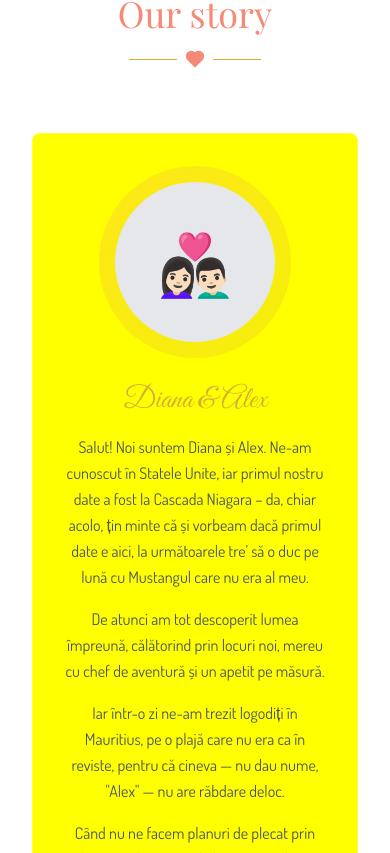
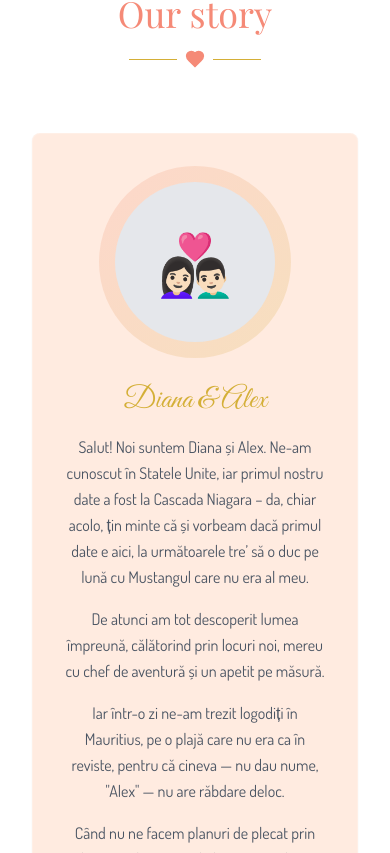
Before and after one commit to alexserban97/diana-alex-cununie, a React (Vite) app: page / in a window 390 px wide. Shown: the part 931-1784 px from the top of the page. Built offline with nearby package versions, Linux system fonts and the light colour scheme.

Commit message:
Fix: Card color not appearing on mobile
Check and ensure the card color change is applied correctly on mobile devices.

```diff
--- a/src/index.css
+++ b/src/index.css
@@ -1,3 +1,4 @@
+
 @tailwind base;
 @tailwind components;
 @tailwind utilities;
@@ -7,7 +8,7 @@
     --background: 250 250 249;
     --foreground: 39 39 42;
 
-    --card: 255 234 208;
+    --card: 255 235 224;
     --card-foreground: 39 39 42;
 
     --popover: 255 255 255;
@@ -48,8 +49,8 @@
     --background: 9 9 11;
     --foreground: 250 250 250;
 
-    --card: 255 234 208;
-    --card-foreground: 250 250 250;
+    --card: 255 235 224;
+    --card-foreground: 39 39 42;
 
     --popover: 9 9 11;
     --popover-foreground: 250 250 250;
@@ -108,6 +109,7 @@
 
   .wedding-card {
     @apply bg-white/80 backdrop-blur-sm border border-white/20 shadow-lg rounded-xl;
+    background-color: rgb(255, 235, 224) !important;
   }
 
   .heart-decoration::before {
@@ -132,3 +134,17 @@
     background-attachment: scroll;
   }
 }
+
+/* Forțez culoarea cardurilor pentru toate dispozitivele */
+.bg-card {
+  background-color: rgb(255, 235, 224) !important;
+}
+
+/* Asigur că cardurile au culoarea corectă pe mobile */
+@media (max-width: 768px) {
+  .wedding-card,
+  .bg-card,
+  [class*="bg-card"] {
+    background-color: rgb(255, 235, 224) !important;
+  }
+}
```
